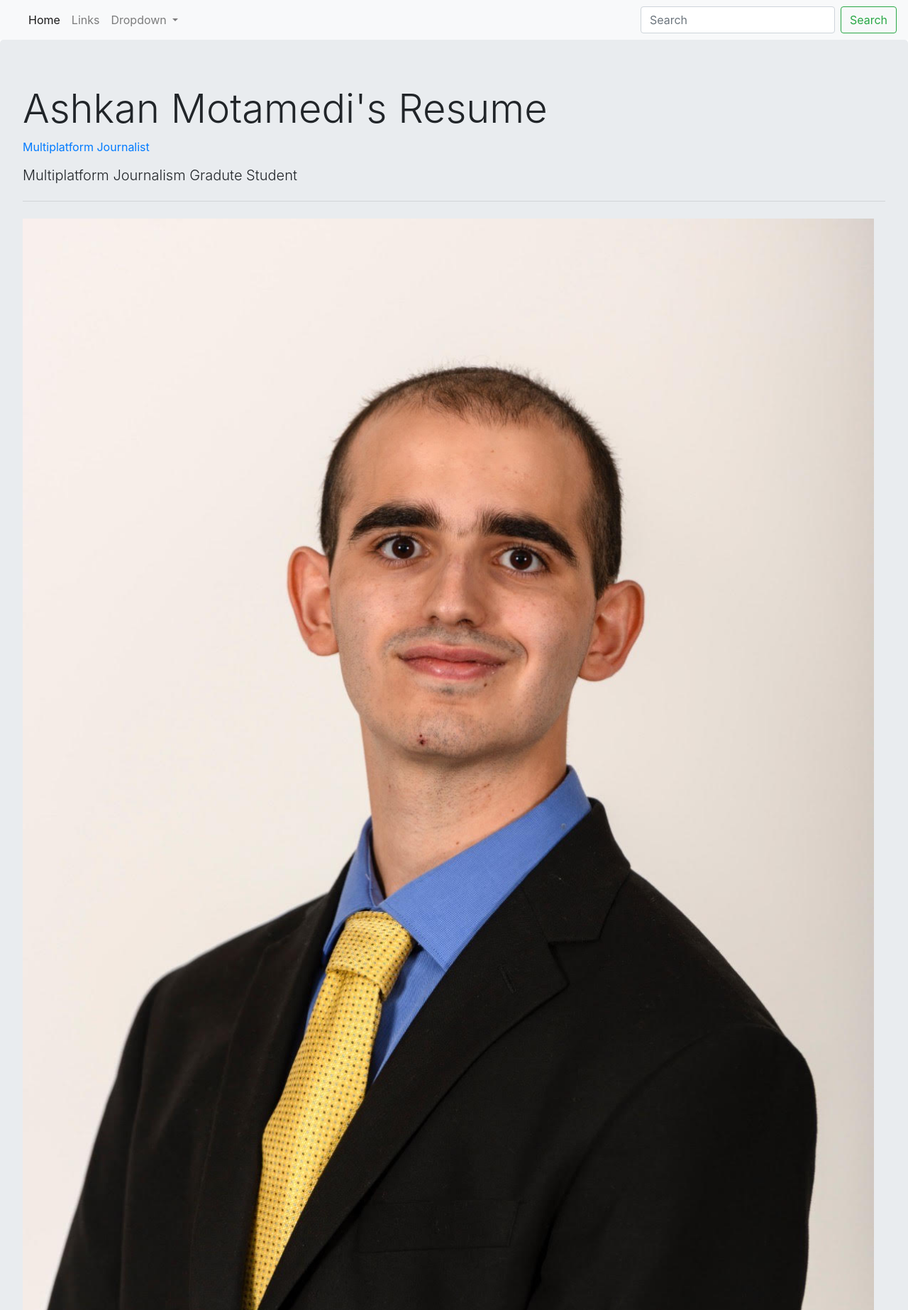
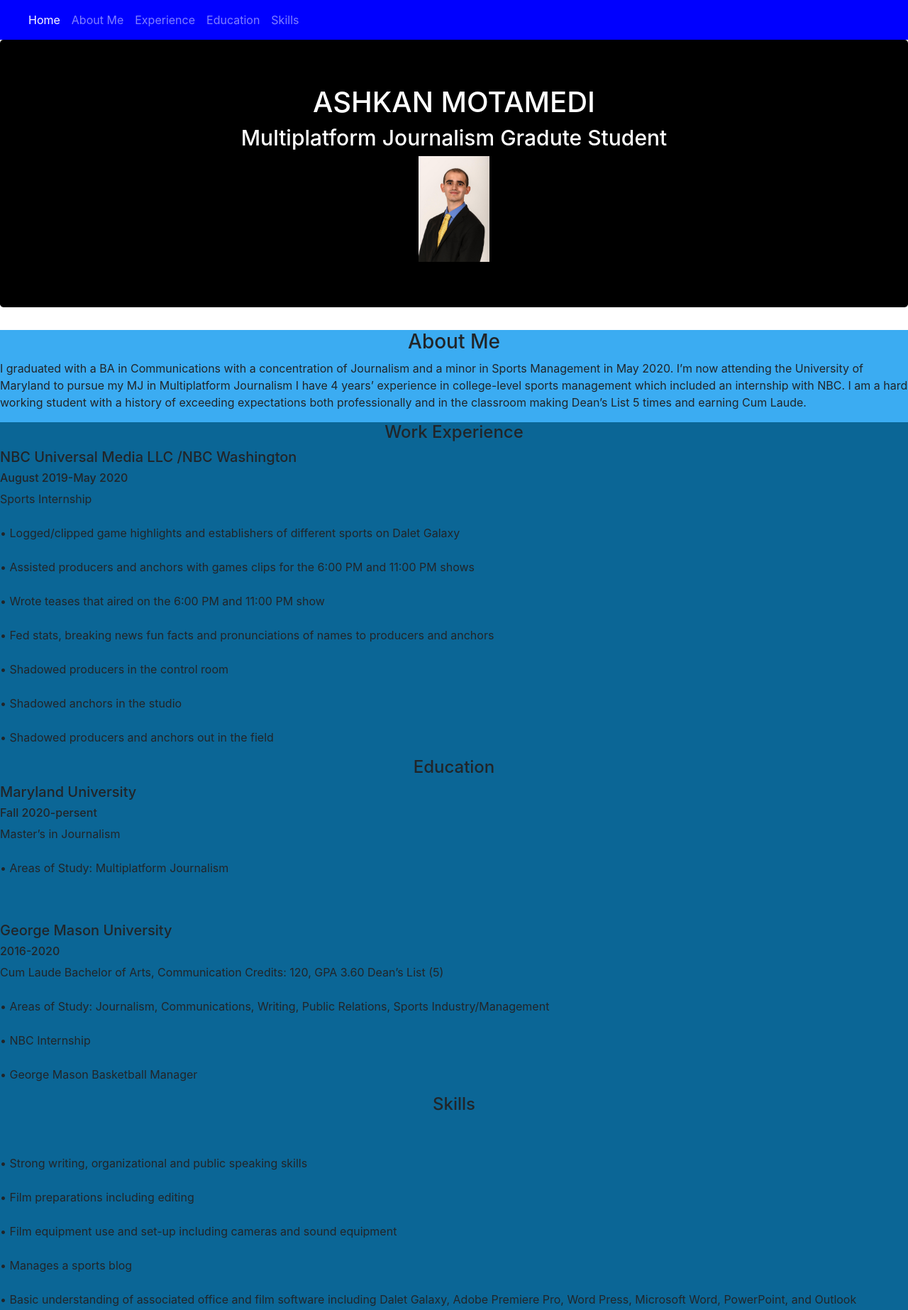
Before and after one commit to Ashkan557/Jour652, a plain HTML site: page Resume/index.html in a window 1280 px wide. Shown: the top 1846 px of the page at 71% size. Drawn offline with nearby package versions, Linux system fonts and the light colour scheme; a web font is replaced by a local one.

Commit message:
Resume Final Project

```diff
--- a/Resume/index.html
+++ b/Resume/index.html
@@ -8,8 +8,8 @@
  <meta name="author" content="Ashkan Motamedi">
 
  <!-- Bootstrap CSS -->
-<link rel="stylesheet" href="https://stackpath.bootstrapcdn.com/bootstrap/4.4.1/css/bootstrap.min.css" integrity="sha384-Vkoo8x4CGsO3+Hhxv8T/Q5PaXtkKtu6ug5TOeNV6gBiFeWPGFN9MuhOf23Q9Ifjh" crossorigin="anonymous">
-
+ <link rel="stylesheet" href="https://stackpath.bootstrapcdn.com/bootstrap/4.4.1/css/bootstrap.min.css" integrity="sha384-Vkoo8x4CGsO3+Hhxv8T/Q5PaXtkKtu6ug5TOeNV6gBiFeWPGFN9MuhOf23Q9Ifjh" crossorigin="anonymous">
+<link rel="stylesheet" href="style.css"
 <!-- Google fonts-->
 <link href="https://fonts.googleapis.com/css?family=Saira+Extra+Condensed:500,700" rel="stylesheet" type="text/css" />
 <link href="https://fonts.googleapis.com/css?family=Muli:400,400i,800,800i" rel="stylesheet" type="text/css" />
@@ -20,7 +20,7 @@
   <nav
 
 
-class="navbar navbar-expand-lg navbar-light bg-light">
+class="navbar navbar-expand-lg navbar-dark bg-dark">
 <a class="navbar-brand" href="#"> </a>
 <button class="navbar-toggler" type="button" data-toggle="collapse" data-target="#navbarSupportedContent" aria-controls="navbarSupportedContent" aria-expanded="false" aria-label="Toggle navigation">
   <span class="navbar-toggler-icon"></span>
@@ -31,45 +31,97 @@ class="navbar navbar-expand-lg navbar-light bg-light">
       <a class="nav-link" href="#">Home <span class="sr-only">(current)</span></a>
     </li>
     <li class="nav-item">
-      <a class="nav-link" href="#">Links</a>
+      <a class="nav-link" href="#">About Me</a>
     </li>
-    <li class="nav-item menu">
-      <a class="nav-link dropdown-toggle" href="#" id="navbarDropdown" role="button" data-toggle="dropdown" aria-haspopup="true" aria-expanded="false">
-        Dropdown
-      </a>
-      <div class="dropdown-menu" aria-labelledby="navbarDropdown">
-        <a class="dropdown-item" href="#">About me</a>
-        <a class="dropdown-item" href="#">Experience</a>
-        <a class="dropdown-item" href="#">Education </a>
-      <a class="dropdown-item" href="#">Skills</a>
-        <div class="dropdown-divider"></div>
-  <a class="dropdown-item" href="#">Email me</a>
-    <a class="dropdown-item" href="#">Twitter</a>
-      <a class="dropdown-item" href="#">LinkedIn</a>
-        <a class="dropdown-item" href="#">GitHub</a>
-          <a class="dropdown-item" href="#">WordPress</a>
-      </div>
-    </li>
-    </ul>
-  <form class="form-inline my-2 my-lg-0">
-    <input class="form-control mr-sm-2" type="search" placeholder="Search" aria-label="Search">
-    <button class="btn btn-outline-success my-2 my-sm-0" type="submit">Search</button>
+    <a class="nav-link" href="#">Experience</a>
+  </li>
+
+    <a class="nav-link" href="#">Education</a>
+  </li>
+  <a class="nav-link" href="#">Skills</a>
+</li>
+
+
+
   </form>
 </div>
 </nav>
 <div class="jumbotron">
-  <h1 class="display-4">Ashkan Motamedi's Resume </h1>
-<p class="text-primary">Multiplatform Journalist</p><h2 class="lead">Multiplatform Journalism Gradute Student</h2>
-
-  <hr class="my-4">
-  <p>
-    </p>
-<img src="Motamedi.jpg" width="1200px">
+  <h1 class="name">ASHKAN MOTAMEDI </h1>
+<h2 class="title">Multiplatform Journalism Gradute Student</h2>
+<img src="Motamedi.jpg" width="100px">
+</div>
 
 
-<p>
+
+
+
+
+
+
+  <div class="row blue">
+
+    <div class="col-md-12">
+    <h3>  About Me </h3>
+    <p> I graduated with a BA in Communications with a concentration of Journalism and a minor in Sports Management in May 2020. I’m now attending the University of Maryland to pursue my MJ in Multiplatform Journalism  I have 4 years’ experience in college-level sports management which included an internship with NBC. I am a hard working student with a history of exceeding expectations both professionally and in the classroom making Dean’s List 5 times and earning Cum Laude.
+</p>
+<div class="row red">
+
+  <div class="col-md-12">
+  <h4>  Work Experience </h4>
+  <h5> NBC Universal Media LLC /NBC Washington </h5>
+  <h6> August 2019-May 2020 </h6>
+  <h7> Sports Internship    </h7>
+<p> <br> •	Logged/clipped game highlights and establishers of different sports on Dalet Galaxy </br>
+<br>•	Assisted producers and anchors with games clips for the 6:00 PM and 11:00 PM shows </br>
+<br>•	Wrote teases that aired on the 6:00 PM and 11:00 PM show </br>
+<br>•	Fed stats, breaking news fun facts and pronunciations of names to producers and anchors </br>
+<br>•	Shadowed producers in the control room </br>
+<br>•	Shadowed anchors in the studio  </br>
+<br>•	Shadowed producers and anchors out in the field </br>
+
 
  </P>
+
+
+ <div class="row">
+
+   <div class="col-md-12">
+<h4> Education </h4>
+
+<h5> Maryland University </h5>
+<h6> Fall 2020-persent </h6>
+<h7> Master’s in Journalism </h7>
+<br> </br>
+<p> •	Areas of Study: Multiplatform Journalism </p>
+<br> </br>
+<h5> George Mason University </h5>
+<h6> 2016-2020 </h6>
+<h7> Cum Laude Bachelor of Arts, Communication </h7>
+<h7> Credits: 120, GPA 3.60 </h7>
+<h16> Dean’s List (5) </h16>
+<br> </br>
+<p>•	Areas of Study: Journalism, Communications, Writing, Public Relations, Sports Industry/Management
+<br> </br>
+•	NBC Internship
+<br> </br>
+•	George Mason Basketball Manager </p>
+
+<h4> Skills </h4>
+<p>
+  <br> </br>
+  •	Strong writing, organizational and public speaking skills
+  <br> </br>
+•	Film preparations including editing
+<br> </br>
+•	Film equipment use and set-up including cameras and sound equipment
+<br> </br>
+•	Manages a sports blog
+<br> </br>
+•	Basic understanding of associated office and film software including Dalet Galaxy, Adobe Premiere Pro, Word Press, Microsoft Word, PowerPoint, and Outlook
+</p>
+
+
    <div class="social-icons">
        <a class="social-icon" href="https://www.linkedin.com/in/ashkan-motamedi-780934162/"><i class="fab fa-linkedin-in"></i></a>
        <a class="social-icon" href="https://github.com/Ashkan557"><i class="fab fa-github"></i></a>
@@ -78,18 +130,9 @@ class="navbar navbar-expand-lg navbar-light bg-light">
    </div>
 
 
-</div>
 
 
-<input class="btn btn-primary" type="button" value="About Me">
-<input class="btn btn-primary" type="submit" value="Experience">
-<input class="btn btn-primary" type="reset" value="Education">
-<input class="btn btn-primary" type="button" value="Skills">
-<button type="button" class="btn btn-outline-info">Email Me </button>
-<button type="button" class="btn btn-outline-primary">Twitter</button>
-<button type="button" class="btn btn-outline-success">LinkedIn</button>
-<button type="button" class="btn btn-outline-danger">Github</button>
-<button type="button" class="btn btn-outline-warning">WordPress</button>
+
 
  <!-- jQuery first, then Popper.js, then Bootstrap JS -->
  <script src="https://code.jquery.com/jquery-3.4.1.slim.min.js" integrity="sha384-J6qa4849blE2+poT4WnyKhv5vZF5SrPo0iEjwBvKU7imGFAV0wwj1yYfoRSJoZ+n" crossorigin="anonymous"></script>
--- a/Resume/style.css
+++ b/Resume/style.css
@@ -1,14 +1,42 @@
-h1 {
-  font-size: 45px;
-   margin: auto 0;
-  color:#000000
+.bg-dark{
+  background-color: blue !important;
+}
+.name {
+  color:#ffffff
+
 
   }
-  #text-primary{
+  .text-primary{
     font-size: 30px;
   }
-h2 {
+.title {
   font-size: 30px;
   font-style: bold;
-  color: #000000;
+  color: #ffffff;
 }
+img{
+  text-align: center;
+}
+h3 {
+  text-align: center;
+}
+h4 {
+  text-align: center;
+  }
+  h5{
+    font-size: bold
+  }
+.blue {
+  background-color: #3BACF2;
+}
+.red {
+  background-color: #0B6696;
+}
+.yellow {
+  background-color: #2478A5
+}
+.jumbotron
+{
+  background-color: #000000;
+  text-align: center;
+}
```
